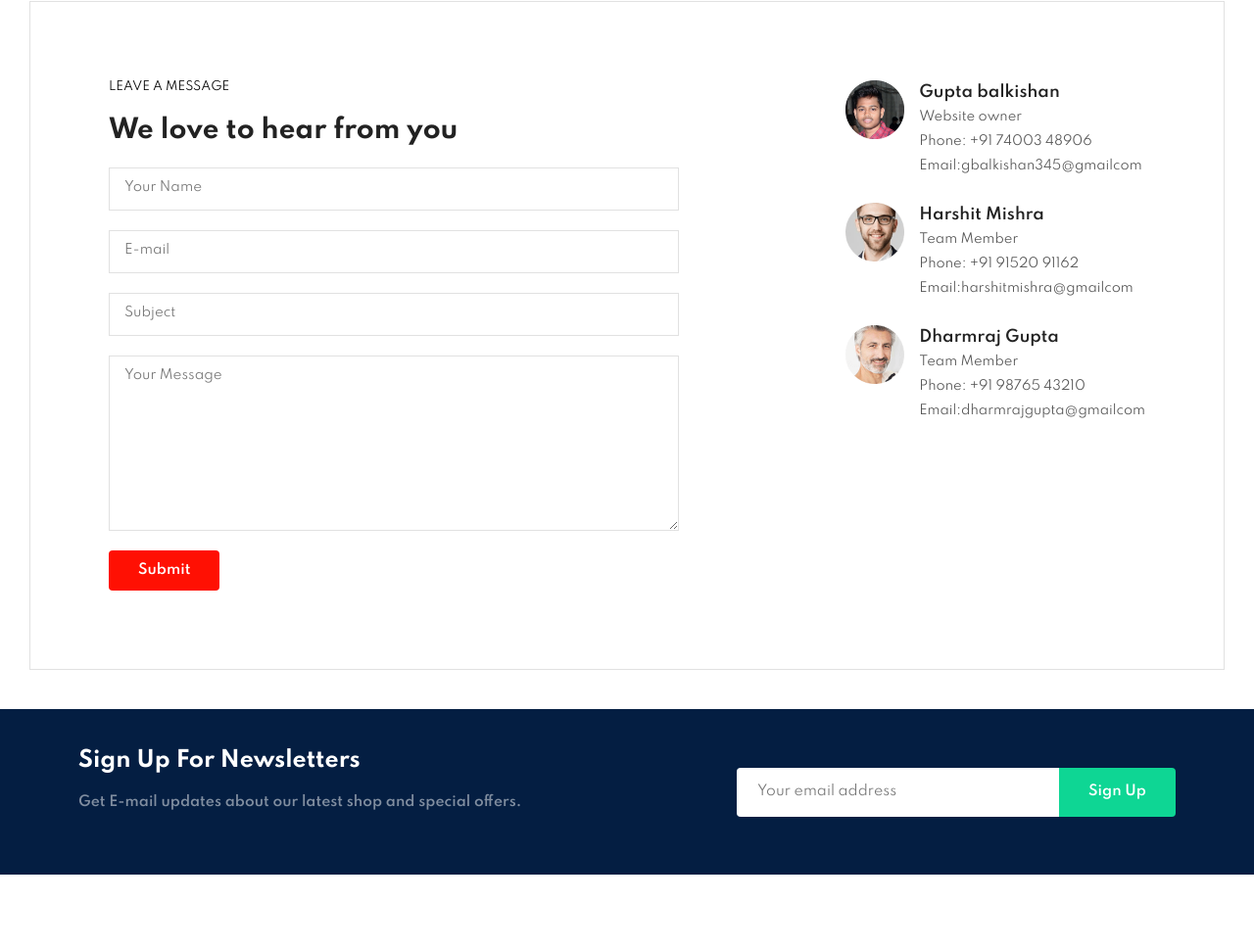
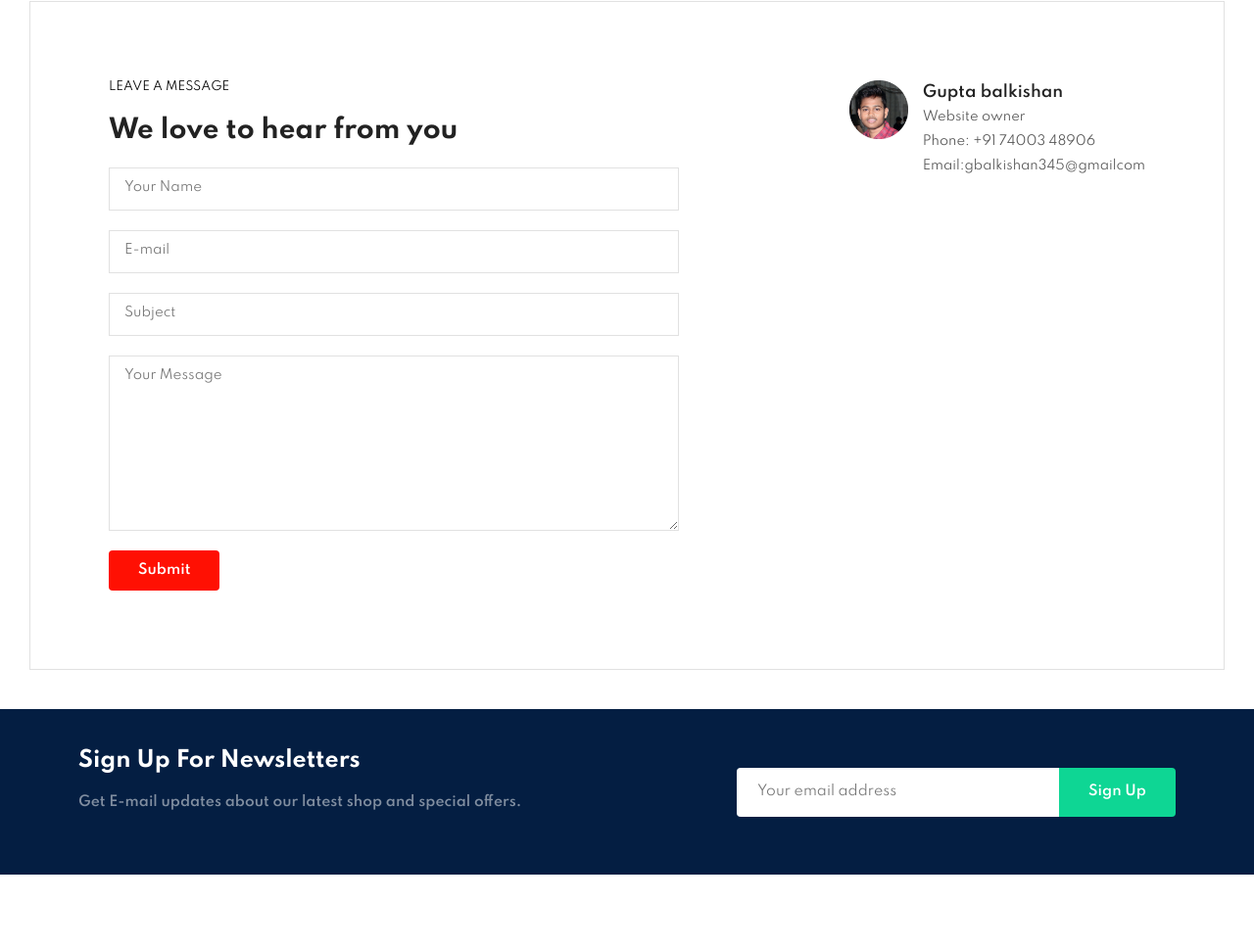
Before and after one commit to Makemoney-dev/E-commerce-web, a plain HTML site: page contact.html in a window 1280 px wide. Shown: the part 1031-2001 px from the top of the page at 98% size. Drawn offline with Linux system fonts and the light colour scheme.

Commit message:
contact.html

```diff
--- a/contact.html
+++ b/contact.html
@@ -79,14 +79,6 @@
                 <img src="img/people/1.png" alt="">
                 <p><span>Gupta balkishan</span> Website owner <br> Phone: +91  74003 48906 <br> Email:gbalkishan345@gmailcom</p>
             </div>
-            <div>
-                <img src="img/people/2.png" alt="">
-                <p><span>Harshit Mishra</span> Team Member <br> Phone: +91  91520 91162 <br> Email:harshitmishra@gmailcom</p>
-            </div>
-            <div>
-                <img src="img/people/3.png" alt="">
-                <p><span>Dharmraj Gupta</span> Team Member <br> Phone: +91  98765 43210 <br> Email:dharmrajgupta@gmailcom</p>
-            </div>
         </div>
     </section>
 
```
